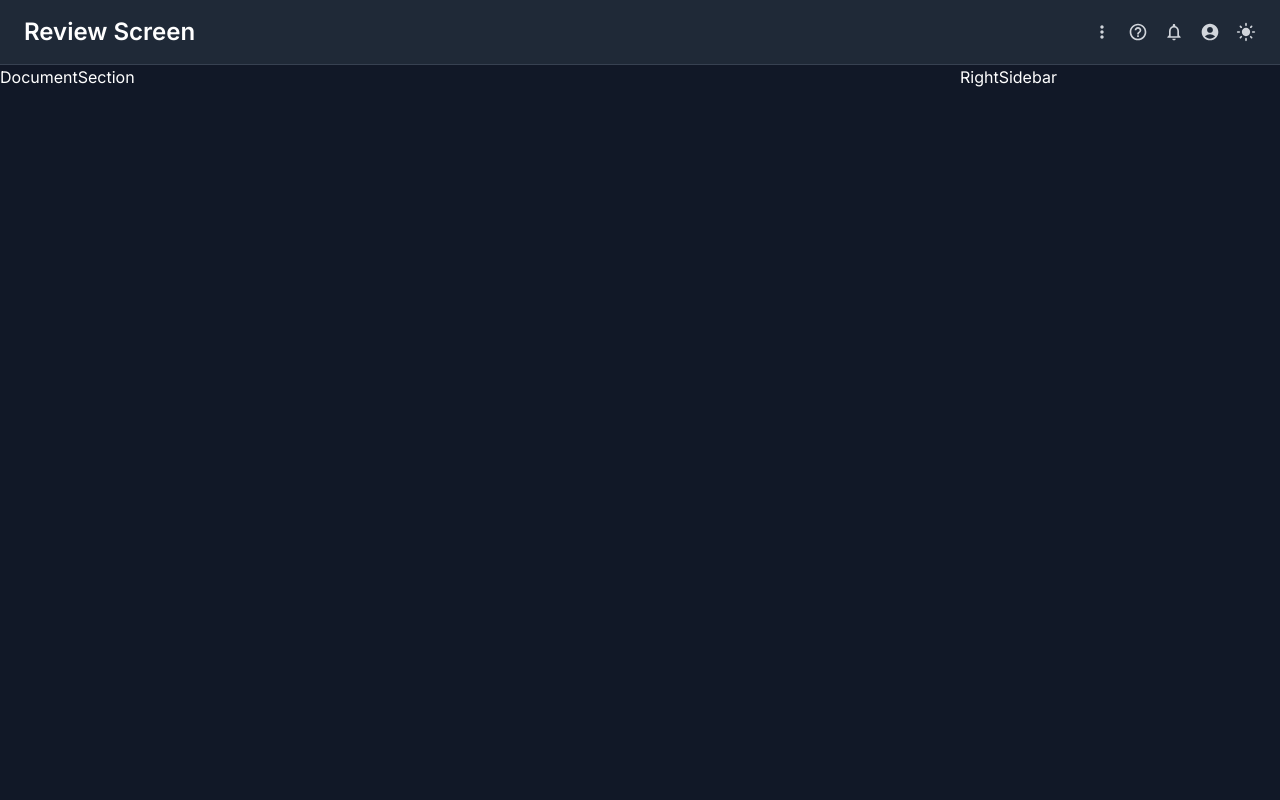
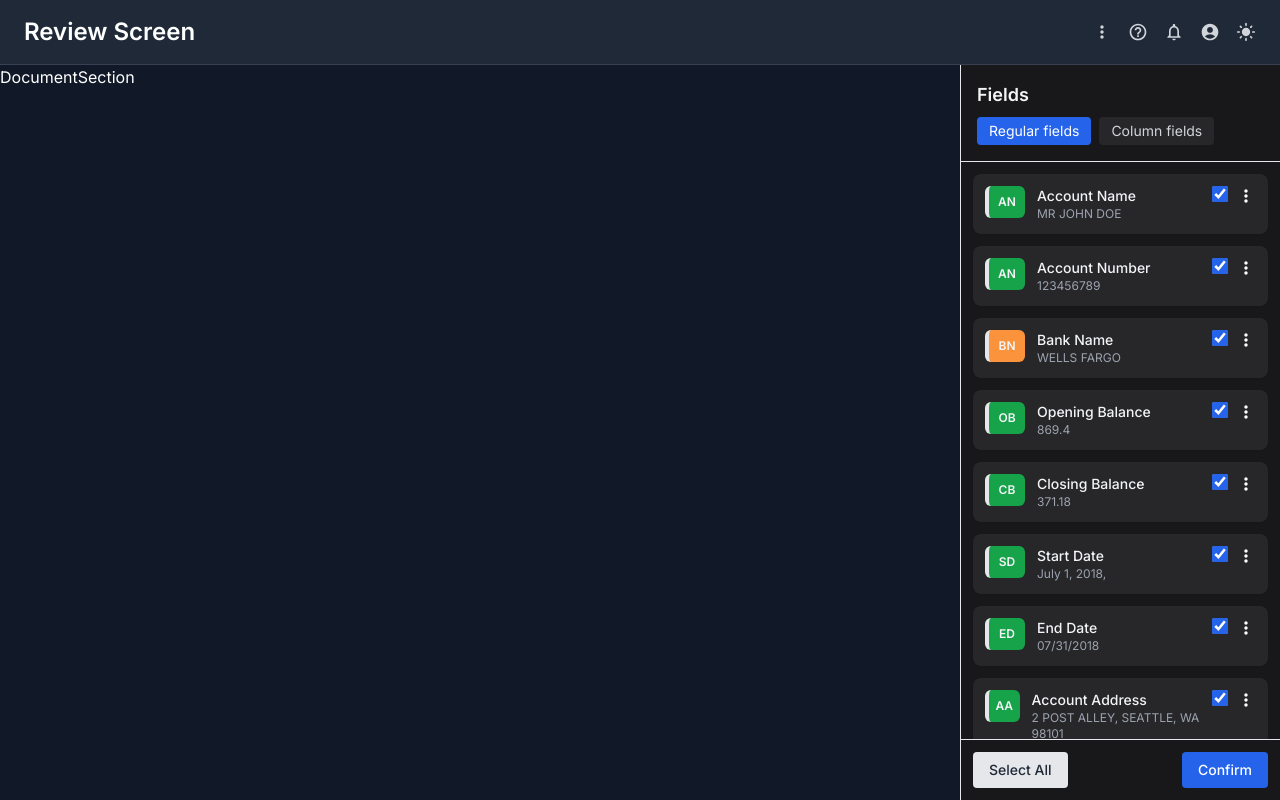
Before and after one commit to atulesh/docsumo-review-screen, a React (Vite) app: page / in a window 1280 px wide. Built offline with nearby package versions, Linux system fonts and the light colour scheme.

Commit message:
Right sidebar field implemented

```diff
--- a/src/common/Badge.tsx
+++ b/src/common/Badge.tsx
@@ -1,22 +1,23 @@
-import { getInitials } from '@/utils/utils'
-import { FC } from 'react'
+import { getBadgeColor } from '@/feature/constants';
+import { FC } from 'react';
 
 interface BadgeProps {
-  label: string
-  bgColor?: string
+  label: string;
+  confidence: number;
 }
 
-const Badge: FC<BadgeProps> = ({ label, bgColor }) => {
-  const initials = getInitials(label)
-  const backgroundColor = bgColor || 'bg-blue-500'
+const Badge: FC<BadgeProps> = ({ label, confidence = 0 }) => {
+  const badgeColor = getBadgeColor(confidence);
 
   return (
-    <div
-      className={`w-8 h-8 rounded-full flex items-center justify-center text-white font-semibold text-sm ${backgroundColor}`}
-    >
-      {initials}
-    </div>
-  )
-}
+    <>
+      <div
+        className={`flex items-center justify-center rounded-md text-xs font-semibold text-gray-800 dark:text-gray-100 h-8 w-10 border-l-4 ${badgeColor}`}
+      >
+        {label}
+      </div>
+    </>
+  );
+};
 
-export default Badge
+export default Badge;
--- a/src/common/Checkbox.tsx
+++ b/src/common/Checkbox.tsx
@@ -1,12 +1,12 @@
-import React, { FC } from 'react'
+import { FC } from 'react';
 
 interface CheckboxProps {
-  id: string
-  label?: string
-  checked: boolean
-  disabled?: boolean
-  onChange: (checked: boolean) => void
-  className?: string
+  id: number;
+  label?: string;
+  checked: boolean;
+  disabled?: boolean;
+  onChange: (checked: boolean) => void;
+  className?: string;
 }
 const Checkbox: FC<CheckboxProps> = ({
   id,
@@ -20,7 +20,7 @@ const Checkbox: FC<CheckboxProps> = ({
     <label className="inline-flex items-center gap-2 cursor-pointer">
       <input
         type="checkbox"
-        id={id}
+        id={String(id)}
         checked={checked}
         onChange={(e) => onChange(e.target.checked)}
         className={`w-4 h-4 accent-blue-600 cursor-pointer ${className}`}
@@ -30,7 +30,7 @@ const Checkbox: FC<CheckboxProps> = ({
       />
       {label && <span className="text-sm">{label}</span>}
     </label>
-  )
-}
+  );
+};
 
-export default Checkbox
+export default Checkbox;
--- /dev/null
+++ b/src/common/FieldActions.tsx
@@ -0,0 +1,16 @@
+import Button from './button/Button';
+
+const FieldActions = () => {
+  return (
+    <div className="p-3 border-t bg-white dark:bg-zinc-900 flex justify-between items-center">
+      <Button onClick={() => {}} variant="secondary">
+        Select All
+      </Button>
+      <Button onClick={() => {}} disabled>
+        Confirm
+      </Button>
+    </div>
+  );
+};
+
+export default FieldActions;
--- /dev/null
+++ b/src/common/FieldCard.tsx
@@ -0,0 +1,41 @@
+import { ReviewField } from '@/feature/review/types';
+import { getInitials } from '@/utils/utils';
+import { FC, useState } from 'react';
+import Badge from './Badge';
+import Checkbox from './Checkbox';
+import IconButton from './button/IconButton';
+import { MdMoreVert } from 'react-icons/md';
+
+interface FieldCardProps {
+  field: ReviewField;
+}
+const FieldCard: FC<FieldCardProps> = ({ field }) => {
+  const initials = getInitials(field.title);
+  const content = field.content;
+  const [checked, setChecked] = useState<boolean>(!field.ignore);
+  return (
+    <div className="bg-white dark:bg-zinc-800 rounded-lg shadow-sm p-3 flex justify-between items-start gap-2">
+      <div className="flex items-start gap-3">
+        <Badge label={initials} confidence={field.content.confidence} />
+        <div>
+          <p className="font-medium text-sm text-gray-800 dark:text-gray-100">
+            {field.title}
+          </p>
+          <p className="text-xs text-gray-500 dark:text-gray-400 line-clamp-2">
+            {content.value}
+          </p>
+        </div>
+      </div>
+      <div className="flex items-start gap-2">
+        <Checkbox
+          checked={checked}
+          onChange={(val) => setChecked(val)}
+          id={field.id}
+        />
+        <IconButton icon={<MdMoreVert />} title="More" onClick={() => {}} />
+      </div>
+    </div>
+  );
+};
+
+export default FieldCard;
--- /dev/null
+++ b/src/common/Tab.tsx
@@ -0,0 +1,28 @@
+import { TabEnum } from '@/feature/constants';
+
+interface TabProps {
+  activeTab: TabEnum;
+  onChange: (tab: TabEnum) => void;
+}
+
+const Tab = ({ activeTab, onChange }: TabProps) => {
+  return (
+    <div className="mt-2 flex gap-2">
+      {Object.values(TabEnum).map((tab) => (
+        <button
+          key={tab}
+          onClick={() => onChange(tab)}
+          className={`px-3 py-1 text-sm rounded ${
+            activeTab === tab
+              ? 'bg-blue-600 text-white'
+              : 'bg-gray-100 dark:bg-zinc-800 text-gray-600 dark:text-gray-300'
+          }`}
+        >
+          {tab}
+        </button>
+      ))}
+    </div>
+  );
+};
+
+export default Tab;
--- a/src/feature/constants.ts
+++ b/src/feature/constants.ts
@@ -1 +1,23 @@
 export const MARKED_AS_MISSING = 'Marked as missing';
+
+export enum TabEnum {
+  REGULAR_FIELDS = 'Regular fields',
+  COLUMN_FIELDS = 'Column fields',
+}
+
+export enum ConfidenceColor {
+  VERY_HIGH = 'bg-green-600',
+  HIGH = 'bg-emerald-400',
+  MEDIUM = 'bg-yellow-500',
+  LOW = 'bg-orange-400',
+  VERY_LOW = 'bg-red-500',
+}
+
+export const getBadgeColor = (confidence: number): string => {
+  if (confidence >= 0.95) return ConfidenceColor.VERY_HIGH;
+  if (confidence >= 0.75) return ConfidenceColor.HIGH;
+  if (confidence >= 0.65) return ConfidenceColor.MEDIUM;
+  if (confidence >= 0.45) return ConfidenceColor.LOW;
+
+  return ConfidenceColor.VERY_LOW;
+};
--- a/src/feature/review/components/RightSidebar.tsx
+++ b/src/feature/review/components/RightSidebar.tsx
@@ -1,21 +1,42 @@
 import { fetchFields } from '@/app/slice/reviewSlice';
 import { AppDispatch, RootState } from '@/app/store';
-import { useEffect } from 'react';
+import FieldActions from '@/common/FieldActions';
+import FieldCard from '@/common/FieldCard';
+import Tab from '@/common/Tab';
+import { TabEnum } from '@/feature/constants';
+import { useEffect, useState } from 'react';
 import { useDispatch, useSelector } from 'react-redux';
 
 const RightSidebar = () => {
   const dispatch = useDispatch<AppDispatch>();
+  const { fields, loading } = useSelector((state: RootState) => state.review);
+  const [tab, setTab] = useState<TabEnum>(TabEnum.REGULAR_FIELDS);
 
   useEffect(() => {
     dispatch(fetchFields());
   }, [dispatch]);
 
-  const fields = useSelector((state: RootState) => state.review.fields);
-
-  useEffect(() => {
-    console.log('Fields in Component:', fields); // ✅ Check if it logs here
-  }, [fields]);
-  return <div>RightSidebar</div>;
+  const renderSidebarContent = () => {
+    return (
+      <>
+        <div className="p-4 border-b">
+          <h2 className="text-lg font-semibold text-gray-800 dark:text-gray-100">
+            Fields
+          </h2>
+          <Tab activeTab={tab} onChange={setTab} />
+        </div>
+        <div className="flex-1 overflow-y-auto p-3 space-y-3">
+          {loading ? (
+            <p className="text-sm text-gray-400">Loading fields...</p>
+          ) : (
+            fields.map((field) => <FieldCard key={field.id} field={field} />)
+          )}
+        </div>
+        <FieldActions />
+      </>
+    );
+  };
+  return renderSidebarContent();
 };
 
 export default RightSidebar;
--- a/src/feature/review/containers/ReviewLayout.tsx
+++ b/src/feature/review/containers/ReviewLayout.tsx
@@ -1,6 +1,6 @@
-import DocumentSection from "../components/DocumentSection"
-import RightSidebar from "../components/RightSidebar"
-import TopNavbar from "../components/TopNavbar"
+import DocumentSection from '../components/DocumentSection';
+import RightSidebar from '../components/RightSidebar';
+import TopNavbar from '../components/TopNavbar';
 
 const ReviewLayout = () => {
   return (
@@ -10,12 +10,12 @@ const ReviewLayout = () => {
         <section className="w-3/4 h-full overflow-auto">
           <DocumentSection />
         </section>
-        <aside className="w-1/4 h-full border-1 border-gray-200 dark:border-gray-700 overflow-auto">
+        <aside className="w-1/4 flex flex-col h-full border-l bg-white dark:bg-zinc-900">
           <RightSidebar />
         </aside>
       </div>
     </div>
-  )
-}
+  );
+};
 
-export default ReviewLayout
+export default ReviewLayout;
```
